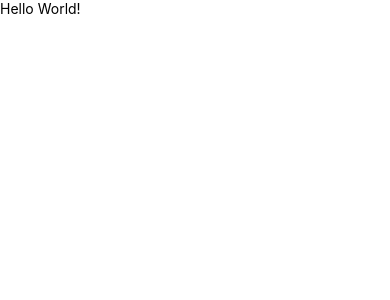
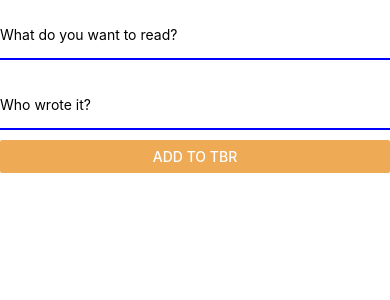
Before and after one commit to adludo/AmplifyRNdemo2, a React Native app: screen / in a window 390 px wide. Shown: the top 300 px of the page. Built offline with nearby package versions, Linux system fonts and the light colour scheme.

Commit message:
basic list maker - it works now

```diff
--- a/App.js
+++ b/App.js
@@ -18,17 +18,55 @@ import {
 
 
 export default class App extends React.Component {
+  state = {
+    title: '',
+    author: '',
+    books: [],
+  };
+
+  onChangeText = (key, val) => {
+    this.setState({ [key]: val });
+  };
+
   render() {
     return (
-      <View>
-        <Text>Hello World!</Text>
+      <View stlye={styles.container}>
+        <TextInput
+          style={styles.input}
+          value={this.state.title}
+          onChangeText={val => this.onChangeText('title', val)}
+          placeholder='What do you want to read?'
+        />
+
+        <TextInput
+          style={styles.input}
+          value={this.state.author}
+          onChangeText={val => this.onChangeText('author', val)}
+          placeholder='Who wrote it?'
+        />
+
+        <Button
+          onPress={() => alert('Success')}
+          title='Add to TBR'
+          color='#eeaa55'
+        />
       </View >
     );
   }
 };
 
 const styles = StyleSheet.create({
-  screen: {
-    padding: 50,
+  container: {
+    flex: 1,
+    backgroundColor: '#fff',
+    paddingHorizontal: 10,
+    paddingTop: 50,
+  },
+
+  input: {
+    height: 50,
+    borderBottomWidth: 2,
+    borderBottomColor: 'blue',
+    marginVertical: 10,
   },
 });
```
